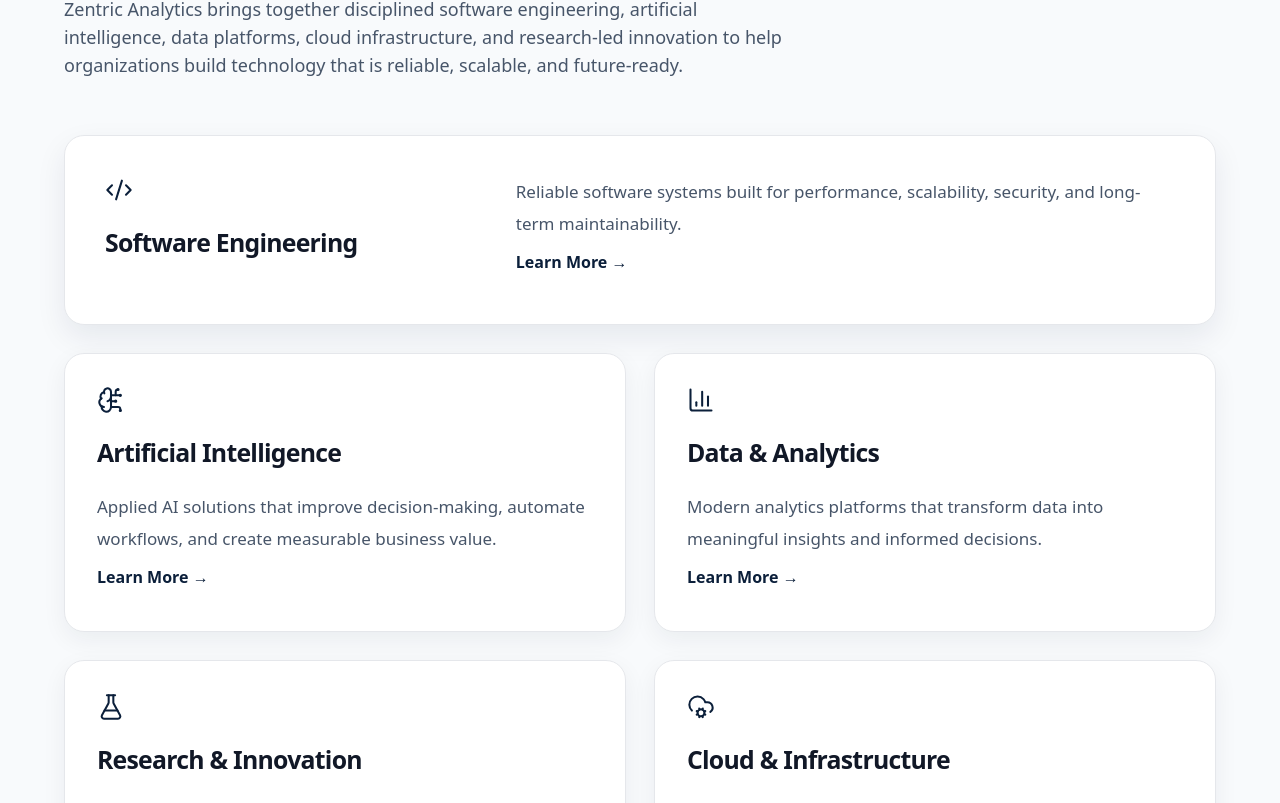
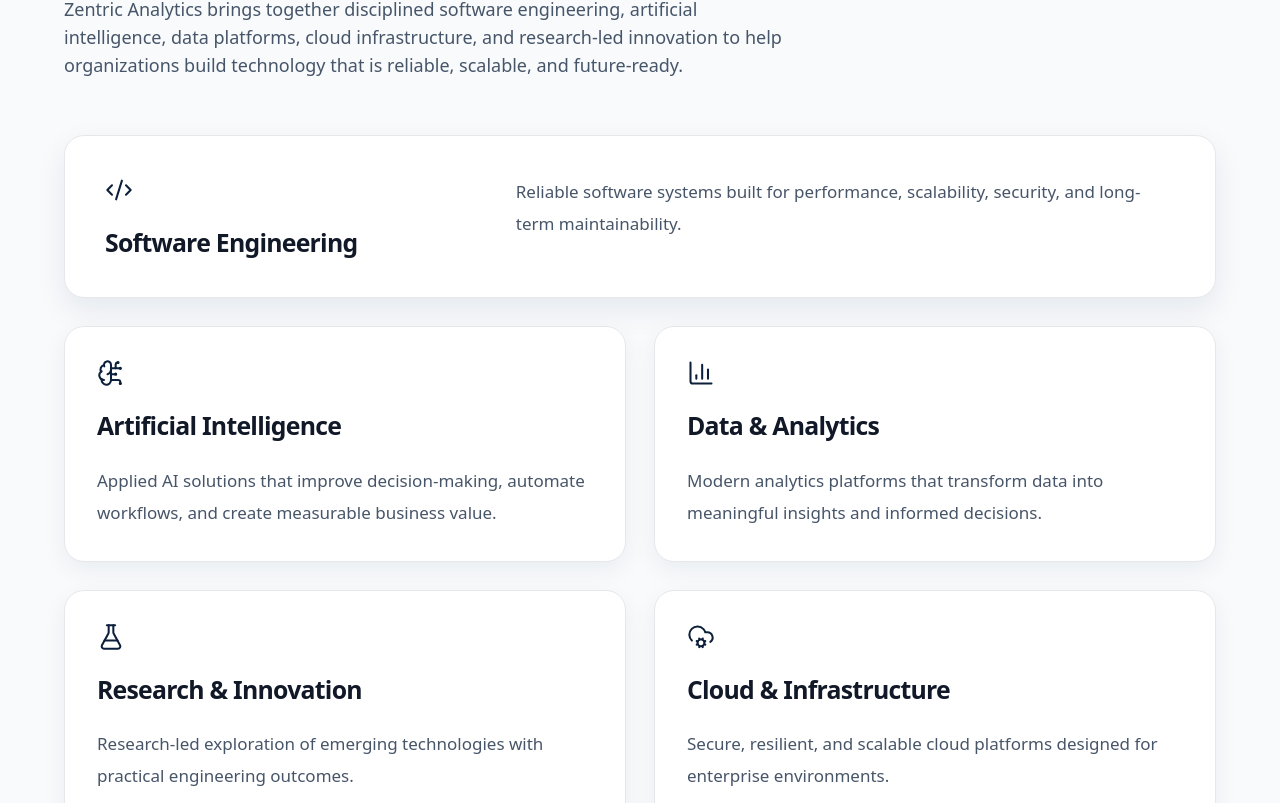
Before and after one commit to Zentric-Analytics/Zentricanalytics.com, a Next.js app: page / in a window 1280 px wide. Shown: the part 2337-3140 px from the top of the page. Built offline with nearby package versions, Linux system fonts and the light colour scheme.

Commit message:
Polish core capability card links

```diff
--- a/src/app/page.tsx
+++ b/src/app/page.tsx
@@ -251,7 +251,9 @@ export default function Home() {
           <div className="mt-12 grid items-stretch gap-6 md:grid-cols-2 lg:mt-14 lg:gap-7">
             {capabilities.map((capability) => (
               <DesignSystemCard
+                as={Link}
                 className={`core-capability-card ${capability.featured ? 'md:col-span-2' : ''}`}
+                href="/services"
                 interactive
                 key={capability.title}
                 variant={capability.featured ? 'featured' : 'capability'}
@@ -260,7 +262,7 @@ export default function Home() {
                   <div>
                     <capability.Icon
                       aria-hidden="true"
-                      className="size-6 text-[#0B1F3A] transition-colors duration-200 ease-out group-hover:text-[#10B981] sm:size-7"
+                      className="size-6 text-[#0B1F3A] transition-colors duration-200 ease-out group-hover:text-[#10B981] group-focus-visible:text-[#10B981] sm:size-7"
                       strokeWidth={1.75}
                     />
                     <h3 className="mt-6 text-[1.375rem] font-bold leading-[1.18] tracking-[-0.03em] text-[#111827] sm:text-[1.55rem]">
@@ -271,13 +273,6 @@ export default function Home() {
                     <p className="max-w-2xl text-base leading-8 text-[#475569] sm:text-[1.0625rem] sm:leading-8">
                       {capability.description}
                     </p>
-                    <Link
-                      aria-label={`Learn more about ${capability.title}`}
-                      className="btn btn-text mt-auto w-fit pt-6"
-                      href="/services"
-                    >
-                      Learn More →
-                    </Link>
                   </div>
                 </div>
               </DesignSystemCard>
--- a/src/components/DesignSystemCard.tsx
+++ b/src/components/DesignSystemCard.tsx
@@ -29,7 +29,7 @@ export function DesignSystemCard<T extends ElementType = 'article'>({
 }: DesignSystemCardProps<T>) {
   const Component = as ?? 'article';
   const interactiveClasses = interactive
-    ? 'transition-[border-color,box-shadow,transform] duration-200 ease-out motion-safe:hover:-translate-y-0.5 hover:border-[#10B981]/55 hover:shadow-[0_16px_36px_rgba(11,31,58,0.10)] focus-within:border-[#10B981]/55 focus-within:shadow-[0_16px_36px_rgba(11,31,58,0.10)]'
+    ? 'cursor-pointer transition-[border-color,box-shadow,transform] duration-200 ease-out motion-safe:hover:-translate-y-0.5 hover:border-[#10B981]/55 hover:shadow-[0_16px_36px_rgba(11,31,58,0.10)] focus-visible:border-[#10B981]/70 focus-visible:shadow-[0_16px_36px_rgba(11,31,58,0.10)] focus-visible:outline focus-visible:outline-2 focus-visible:outline-offset-4 focus-visible:outline-[#10B981]'
     : '';
 
   return (
```
